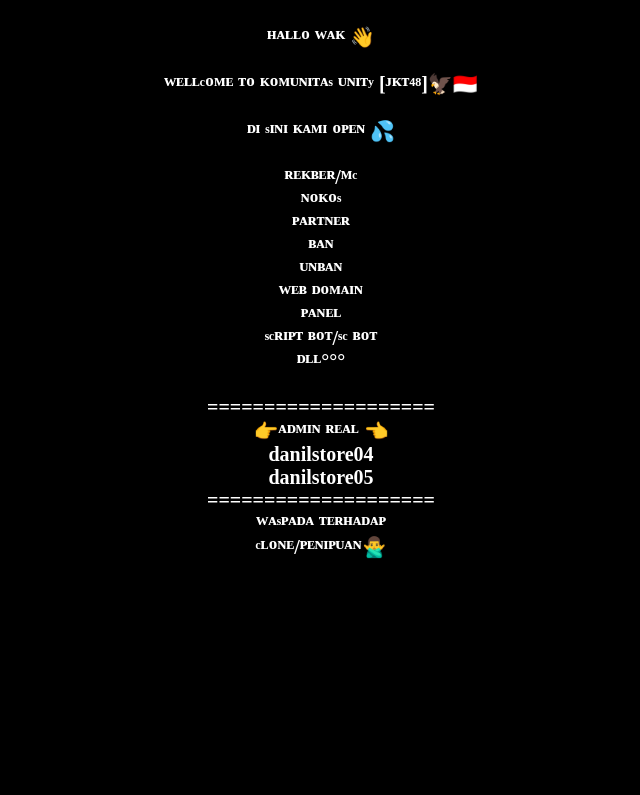
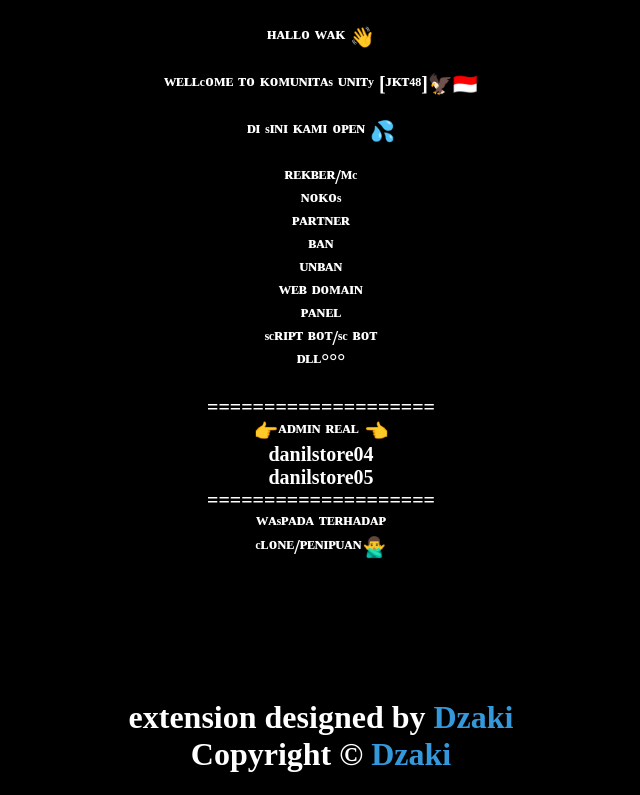
Before and after one commit to Dzxak-Cloud/unityjkt48, a plain HTML site: page index.html in a window 1280 px wide. Shown: the part 724-1519 px from the top of the page, without its empty margins (319-959 px from the left). Before the commit the page ends 1330 px from the top, so only its background shows below. Drawn offline with Linux system fonts and the light colour scheme.

Commit message:
Update index.html

```diff
--- a/index.html
+++ b/index.html
@@ -88,5 +88,10 @@
 ====================<br>
 ᵂᴬˢᴾᴬᴰᴬ ᵀᴱᴿᴴᴬᴰᴬᴾ <br>
 ᶜᴸᴼᴺᴱ/ᴾᴱᴺᴵᴾᵁᴬᴺ🙅‍♂️<br></h6>
+    <br><br><br><br>
+<h1>
+extension designed by <a href="https://t.me/dzaki_sc" target="_blank">Dzaki</a><br>
+Copyright © <a href="https://t.me/dzaki_sc" target="_blank">Dzaki</a><br>
+</h1>
 </body>
 </html>
```
